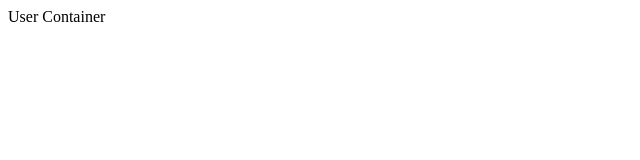
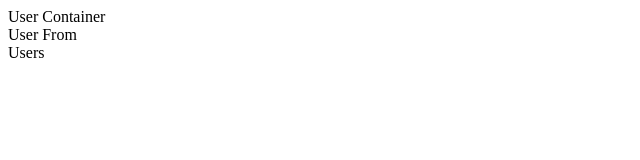
Before and after one commit to micahbowie/wwht-website, a React (Create React App) app: page / in a window 1280 px wide. Shown: the top 160 px of the page, without its empty margins (0-640 px from the left). Built offline with nearby package versions, Linux system fonts and the light colour scheme.

Commit message:
creating users and usersform components. adding them to users container

```diff
--- /dev/null
+++ b/src/components/Users.js
@@ -0,0 +1,12 @@
+import React from 'react';
+
+
+const Users = (props) => {
+  return (
+    <div>
+      Users
+    </div>
+  )
+}
+
+export default Users
--- /dev/null
+++ b/src/components/UsersForm.js
@@ -0,0 +1,15 @@
+import React from 'react';
+
+
+class UserForm extends React.Component {
+
+  render () {
+    return (
+      <div>
+        User From
+      </div>
+    )
+  }
+}
+
+export default UserForm
--- a/src/containers/usersContainer.js
+++ b/src/containers/usersContainer.js
@@ -1,15 +1,23 @@
-import React from 'react'
+import React from 'react';
+import { connect } from 'react-redux'
+import UsersForm from '../components/UsersForm';
+import Users from '../components/Users';
 
 class UsersContainer extends React.Component {
   render () {
     return (
       <div>
         User Container
+        <UsersForm/>
+        <Users/>
       </div>
     )
   }
 
 }
 
+const mapStateToProps =  state => {
 
-export default UsersContainer
+}
+
+export default connect()(UsersContainer);
```
